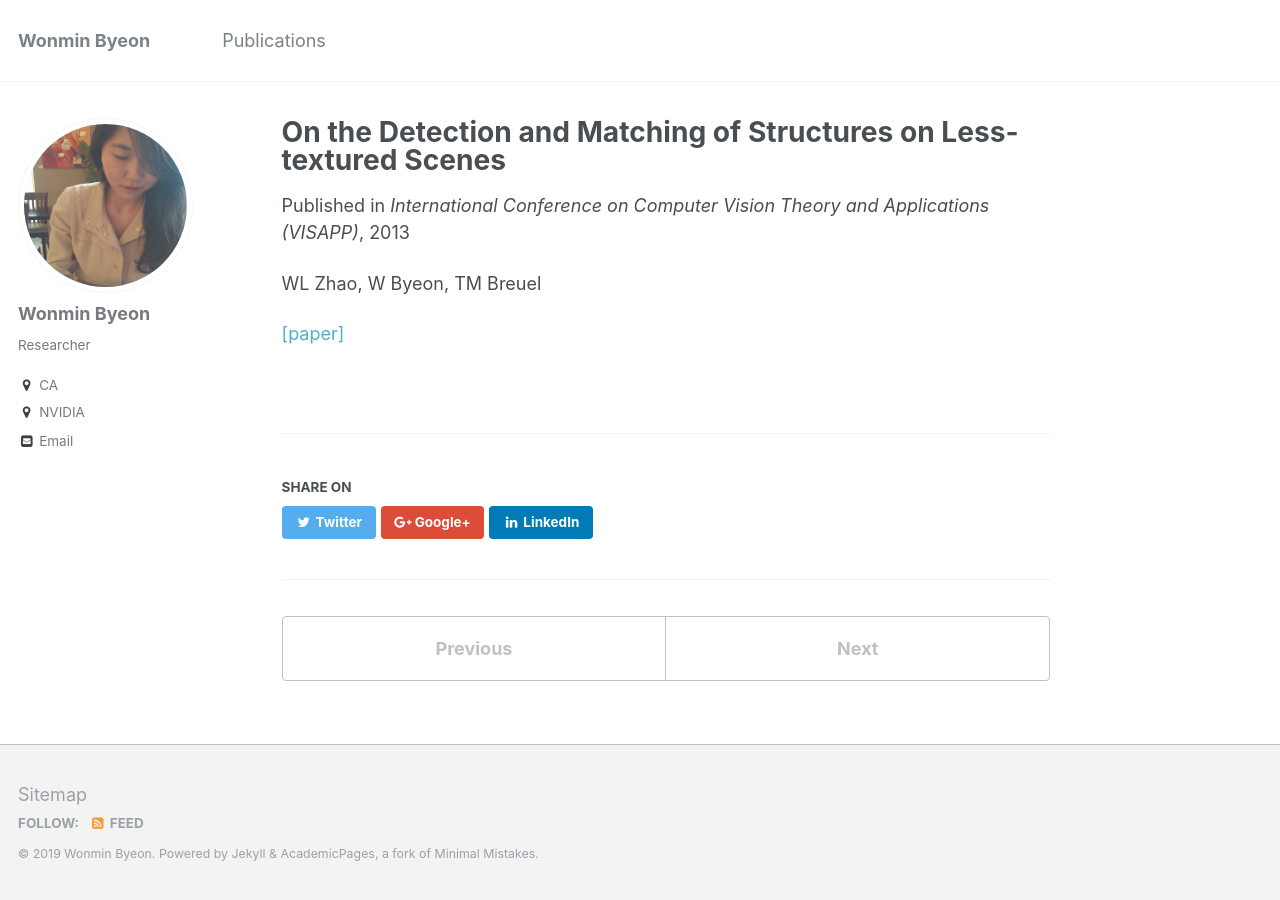
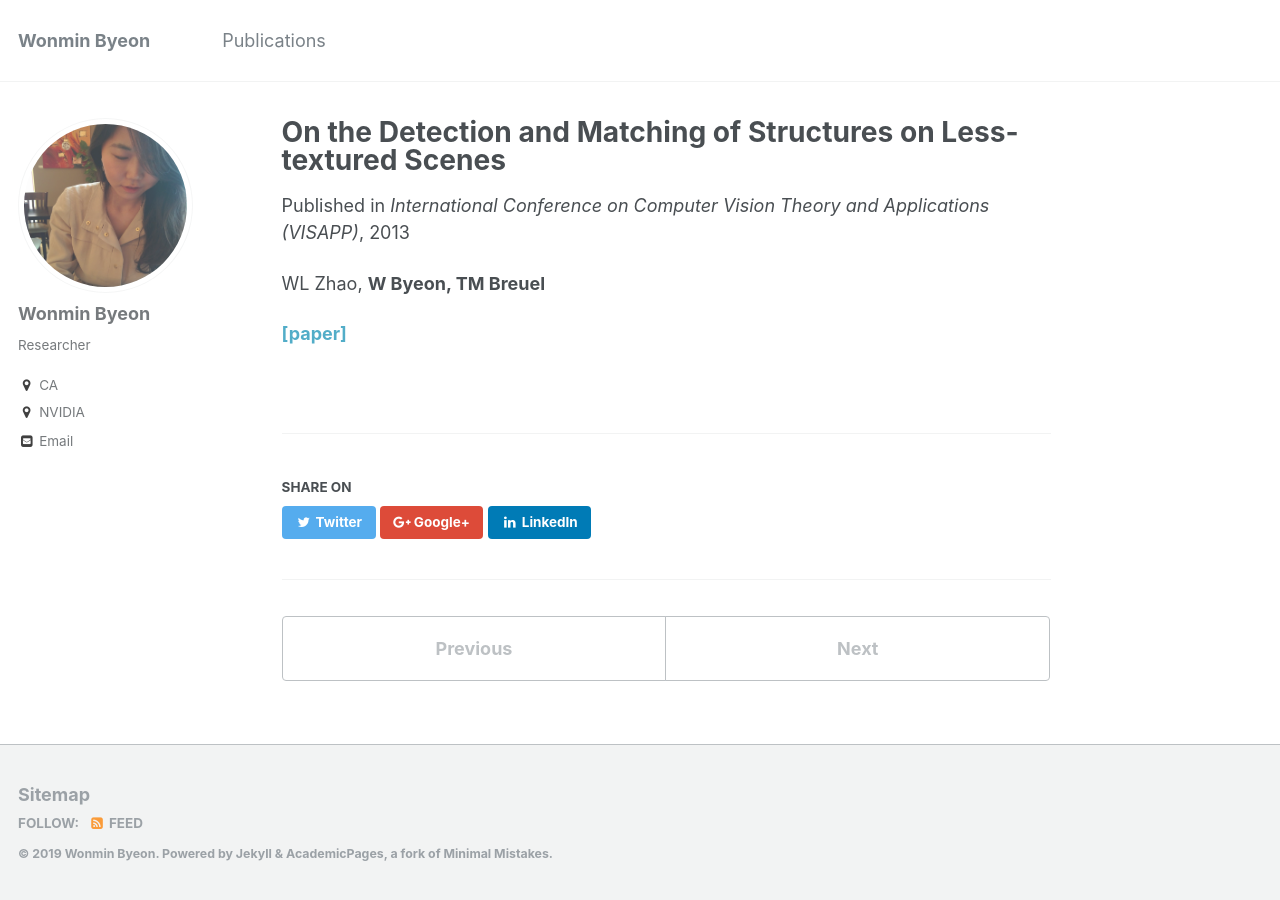
Before and after one commit to wonmin-byeon/wonmin-byeon.github.io, a Jekyll site: the page built from _publications/2013-12-01-visapp.md, in a window 1280 px wide. Built offline with Jekyll 4.4.1, drawn with Linux system fonts in a browser that asks for light colours.

Commit message:
bold my name

```diff
--- a/_publications/2013-12-01-visapp.md
+++ b/_publications/2013-12-01-visapp.md
@@ -4,7 +4,7 @@ collection: publications
 permalink: /publication/2013-12-01-visapp
 date: 2013-12-01
 venue: 'International Conference on Computer Vision Theory and Applications (VISAPP)'
-citation: 'WL Zhao, W Byeon, TM Breuel'
+citation: 'WL Zhao, <b>W Byeon<b>, TM Breuel'
 paperurl: 'http://wonmin-byeon.github.io/files/15-13-visapp.pdf'
 ---
 [[paper]](http://wonmin-byeon.github.io/files/15-13-visapp.pdf)
```
